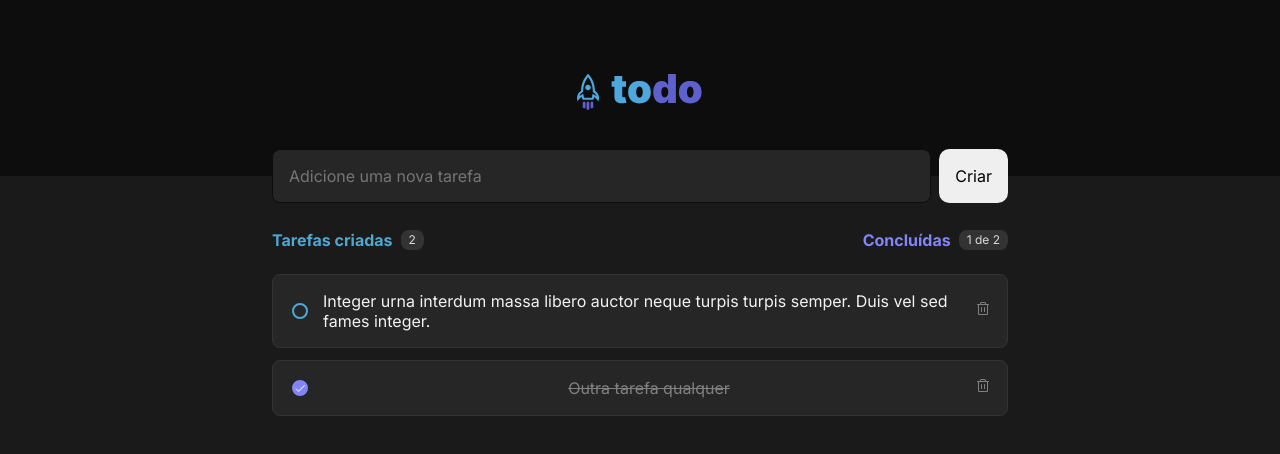
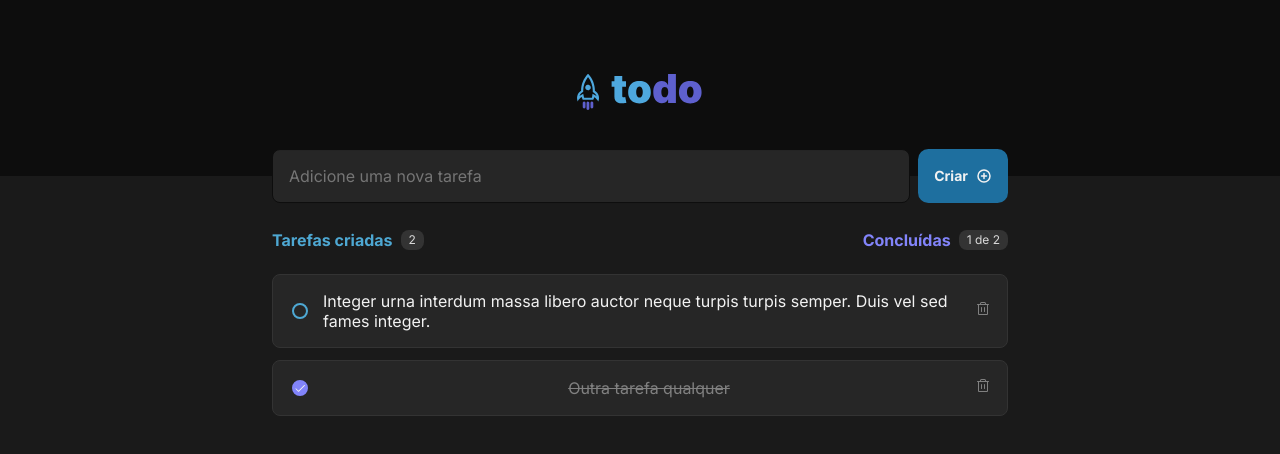
Before and after one commit to espjotape/ToDo-List, a React (Vite) app: page / in a window 1280 px wide. Shown: the top 454 px of the page. Built offline with nearby package versions, Linux system fonts and the light colour scheme.

Commit message:
Component: Button

```diff
--- a/src/App.tsx
+++ b/src/App.tsx
@@ -2,10 +2,12 @@ import { Header } from "./components/Header/Header"
 import { Input } from "./components/Input/Input";
 import { TaskInfoCard } from "./components/TaskInfoCard/TaskInfoCard"
 import { EmptyState } from "./components/EmptyState/EmptyState.tsx";
+import { Button } from "./components/Button/Button.tsx";
 
-import { Container, Content, TaskAction, TaskContainer, ButtonCreate } from './AppStyles';
+import { Container, Content, TaskAction, TaskContainer } from './AppStyles';
 import { Task } from "./components/Task/Task.tsx";
 import { useState } from "react";
+import { PlusCircle } from "@phosphor-icons/react";
 
 export interface ITask {
   id: number
@@ -47,7 +49,10 @@ export function App() {
     <TaskContainer>
       <TaskAction>
         <Input />
-        <ButtonCreate>Criar</ButtonCreate>
+        <Button>
+          Criar
+          <PlusCircle weight="bold" size={16} color="#f2f2f2"/>
+        </Button>
       </TaskAction>
 
     <Content>
--- a/src/AppStyles.ts
+++ b/src/AppStyles.ts
@@ -25,14 +25,7 @@ export const TaskAction = styled.div`
   transform: translateY(-50%);
 `;
 
-export const ButtonCreate = styled.button`
-  width: 5.6rem
-  background: ${({theme}) => theme.COLORS.BLUE};
-  padding: 1rem;
-  border-radius: 0.65rem;
 
-  border: none;
-`
 
 export const Content = styled.main`
   display: flex;
--- /dev/null
+++ b/src/components/Button/Button.tsx
@@ -0,0 +1,14 @@
+import { ReactNode } from "react";
+import { Container } from "./ButtonStyles";
+
+interface ButtonProps {
+ children: ReactNode;
+}
+
+export function Button({ children }: ButtonProps) {
+ return(
+  <Container>
+   {children}
+  </Container>
+ )
+}
--- /dev/null
+++ b/src/components/Button/ButtonStyles.ts
@@ -0,0 +1,24 @@
+import styled from "styled-components";
+
+export const Container = styled.button`
+ display: flex;
+ align-items: center;
+ justify-content: center;
+
+ background: ${({theme}) => theme.COLORS.BLUE_DARK};
+ color: ${({theme}) => theme.COLORS.GRAY_100};
+
+ font-weight: bold;
+ font-size: 0.875rem;
+
+ border-radius: 0.65rem;
+ padding: 1rem;
+ gap: 0.5rem;
+ border: 0;
+
+ transition: background 0.2s;
+
+ &:hover {
+ background: ${({theme}) => theme.COLORS.BLUE};
+ }
+`
```
